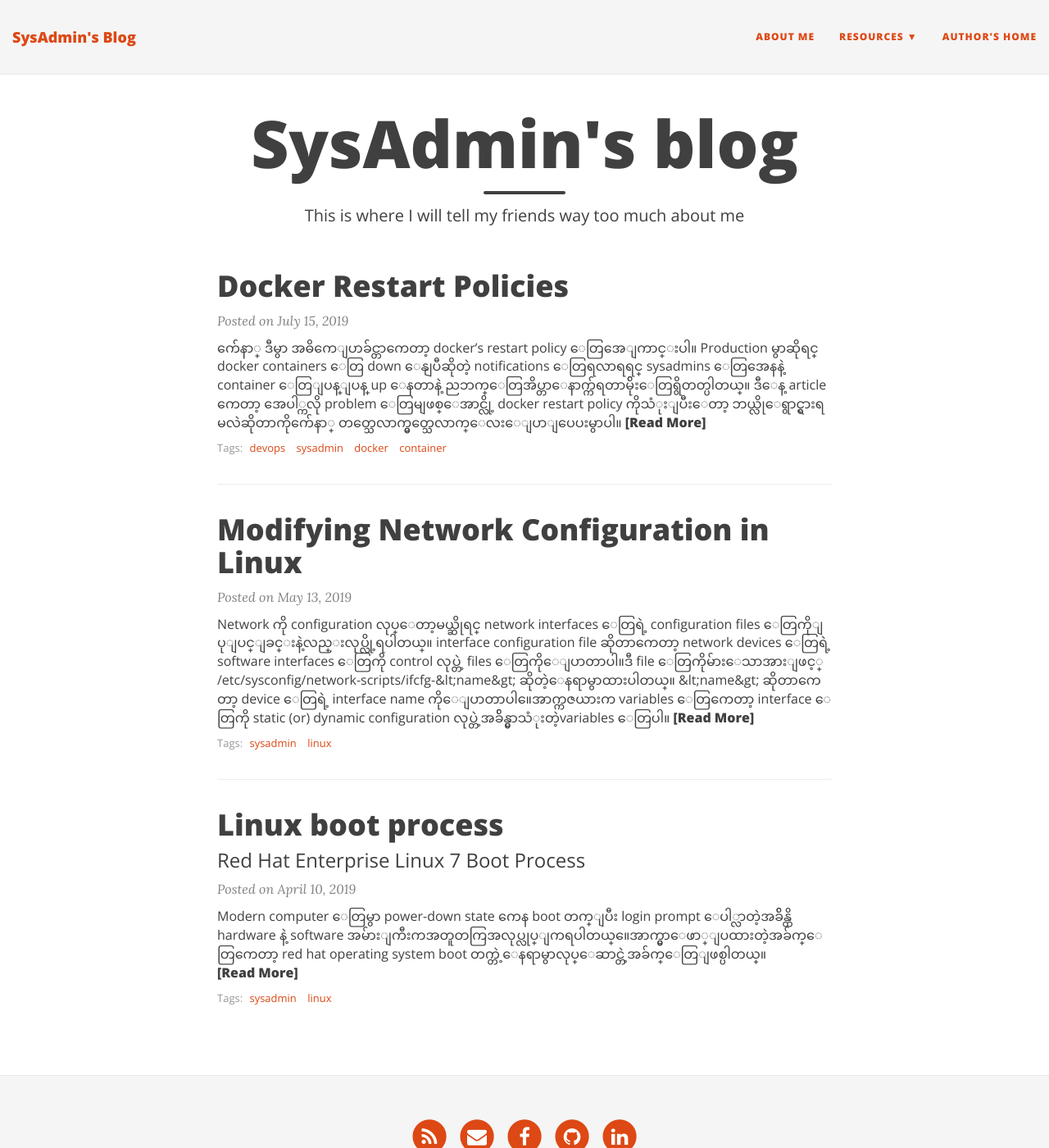
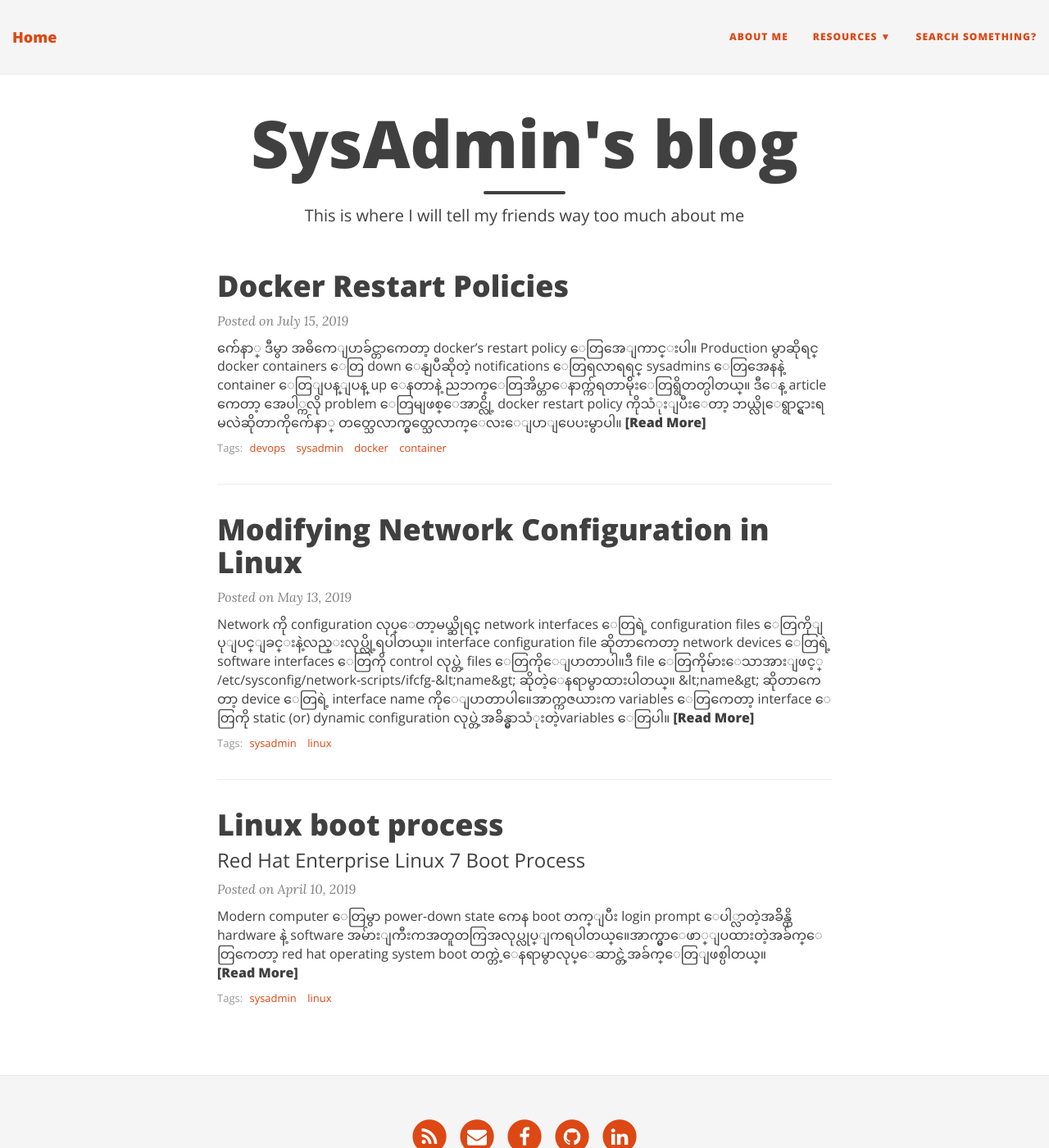
Before and after one commit to waiyanwh/waiyanwh.github.io, a Jekyll site: the page built from index.html, in a window 1280 px wide and 1400 px high. Shown: the whole window at 82% size. Built offline with Jekyll 4.4.1, drawn with Linux system fonts in a browser that asks for light colours; nearby versions of some CDN libraries; the list of posts is cut into pages by our own code.

Commit message:
Navbar change

```diff
--- a/_config.yml
+++ b/_config.yml
@@ -1,7 +1,7 @@
 # --- General options --- #
 
 # Name of website
-title: SysAdmin's Blog
+title: Home
 
 # Short description of your site
 description: A virtual proof that I'm awesome
@@ -24,7 +24,7 @@ navbar-links:
   Resources:
      - Beautiful Jekyll: "http://deanattali.com/beautiful-jekyll/"
      - Learn markdown: "http://www.markdowntutorial.com/"
-  Author's home: "https://waiyanwh.github.io"
+  Search something?: "https://www.google.com"
 
 # Image to show in the navigation bar - image must be a square (width = height)
 # Remove this parameter if you don't want an image in the navbar
@@ -32,7 +32,7 @@ avatar: "/img/avatar-icon.png"
 
 # If you want to have an image logo in the top-left corner instead of the title text,
 # then specify the following parameter
-# title-img: /path/to/image
+# title-img: /img/my_pp.jpg
 
 # --- Background colour/image options --- #
 
--- a/css/main.css
+++ b/css/main.css
@@ -470,11 +470,11 @@ footer .theme-by {
 }
 .intro-header .page-heading h1 {
   margin-top: 0;
-  font-size: 20px;
+  font-size: 40px;
 }
 .intro-header .post-heading h1 {
   margin-top: 0;
-  font-size: 35px;
+  font-size: 30px;
 }
 .intro-header .page-heading .page-subheading,
 .intro-header .post-heading .post-subheading {
```
Also changed, not shown: img/my_pp.jpg (added).
